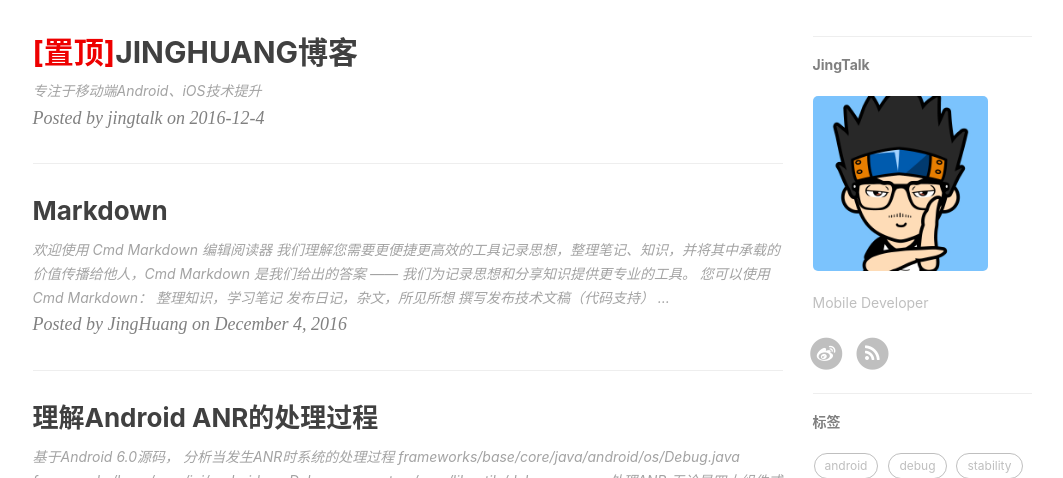
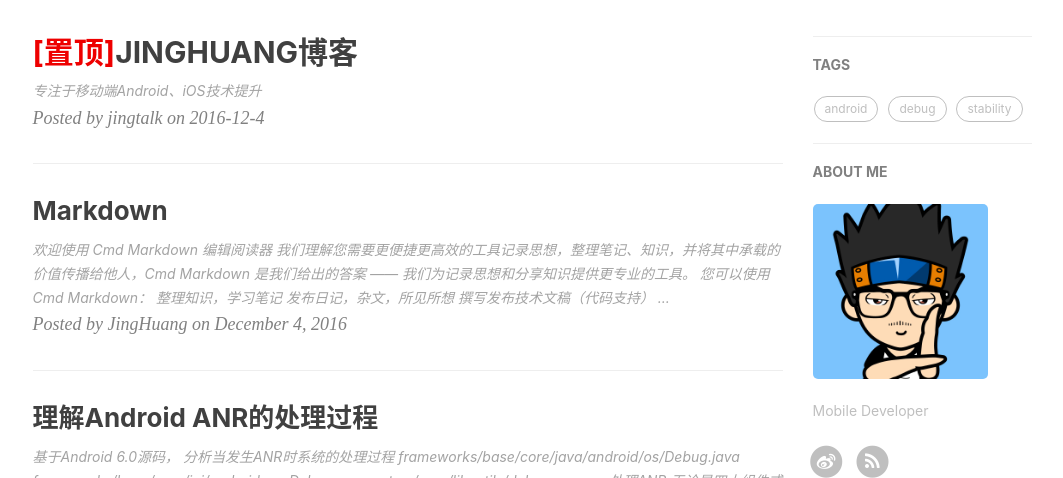
Before and after one commit to jingtalk/jekyll.github.io, a Jekyll site: the page built from index.html, in a window 1280 px wide and 900 px high, cut to the strip 422-900 px from the top of the window. Shown: the whole strip, without its empty margins (135-1198 px from the left). Built offline with Jekyll 4.4.1, drawn with Linux system fonts in a browser that asks for light colours; nearby versions of some CDN libraries; the list of posts is cut into pages by our own code; comment, search, counter and statistics services are not loaded.

Commit message:
ui modify

```diff
--- a/_config.yml
+++ b/_config.yml
@@ -11,7 +11,7 @@ baseurl: ""                            # for example, '/blog' if your blog hoste
 
 # SNS settings
 RSS: true
-weibo_username:  JING_HUANG_
+weibo_username:  dogxiaobai
 
 # Build settings
 # from 2016, 'pygments' is unsupported on GitHub Pages. Use 'rouge' for highlighting instead.
--- a/_layouts/page-nav.html
+++ b/_layouts/page-nav.html
@@ -50,7 +50,7 @@ layout: default
             {% if site.featured-tags %}
             <section>
                 <!-- no hr -->
-                <h5><a target="_blank" href="{{'/tags/' | prepend: site.baseurl }}">标签</a></h5>
+                <h5><a target="_blank" href="{{'/tags/' | prepend: site.baseurl }}">TAGS</a></h5>
                 <div class="tags">
                     {% for tag in site.tags %}
                     {% if tag[1].size > {{site.featured-condition-size}} %}
@@ -238,7 +238,7 @@ layout: default
             {% if site.featured-tags %}
             <section>
                 <hr class="hidden-sm hidden-xs">
-                <h5><a target="_blank" href="{{'/tags/' | prepend: site.baseurl }}">标签</a></h5>
+                <h5><a target="_blank" href="{{'/tags/' | prepend: site.baseurl }}">TAGS</a></h5>
                 <div class="tags">
                     {% for tag in site.tags %}
                     {% if tag[1].size > {{site.featured-condition-size}} %}
--- a/_layouts/page.html
+++ b/_layouts/page.html
@@ -73,10 +73,29 @@ layout: default
                 col-xs-12
                 sidebar-container
             ">
+
+            {% if site.featured-tags %}
+            <section>
+                <hr class="hidden-sm hidden-xs">
+                <h5><a target="_blank" href="{{'/tags/' | prepend: site.baseurl }}">TAGS</a></h5>
+                <div class="tags">
+                    {% for tag in site.tags %}
+                    {% if tag[1].size > {{site.featured-condition-size}} %}
+                    <a target="_blank" href="{{ site.baseurl }}/tags/#{{ tag[0] }}"
+                       title="{{ tag[0] }}" rel="{{ tag[1].size }}">
+                        {{ tag[0] }}
+                    </a>
+                    {% endif %}
+                    {% endfor %}
+                </div>
+            </section>
+            {% endif %}
+
+
             <!-- Short About -->
             <section class="visible-md visible-lg">
                 <hr>
-                <h5><a target="_blank" href="{{'/about/' | prepend: site.baseurl }}">JingTalk</a>
+                <h5><a target="_blank" href="{{'/about/' | prepend: site.baseurl }}">ABOUT ME</a>
                 </h5>
                 <div class="short-about">
                     {% if site.sidebar-avatar %}
@@ -211,22 +230,7 @@ layout: default
             <!--</div>-->
 
             <!-- 标签 -->
-            {% if site.featured-tags %}
-            <section>
-                <hr class="hidden-sm hidden-xs">
-                <h5><a target="_blank" href="{{'/tags/' | prepend: site.baseurl }}">标签</a></h5>
-                <div class="tags">
-                    {% for tag in site.tags %}
-                    {% if tag[1].size > {{site.featured-condition-size}} %}
-                    <a target="_blank" href="{{ site.baseurl }}/tags/#{{ tag[0] }}"
-                       title="{{ tag[0] }}" rel="{{ tag[1].size }}">
-                        {{ tag[0] }}
-                    </a>
-                    {% endif %}
-                    {% endfor %}
-                </div>
-            </section>
-            {% endif %}
+
 
             <!--Begin Last Visitor -->
             <!--<hr>-->
```
